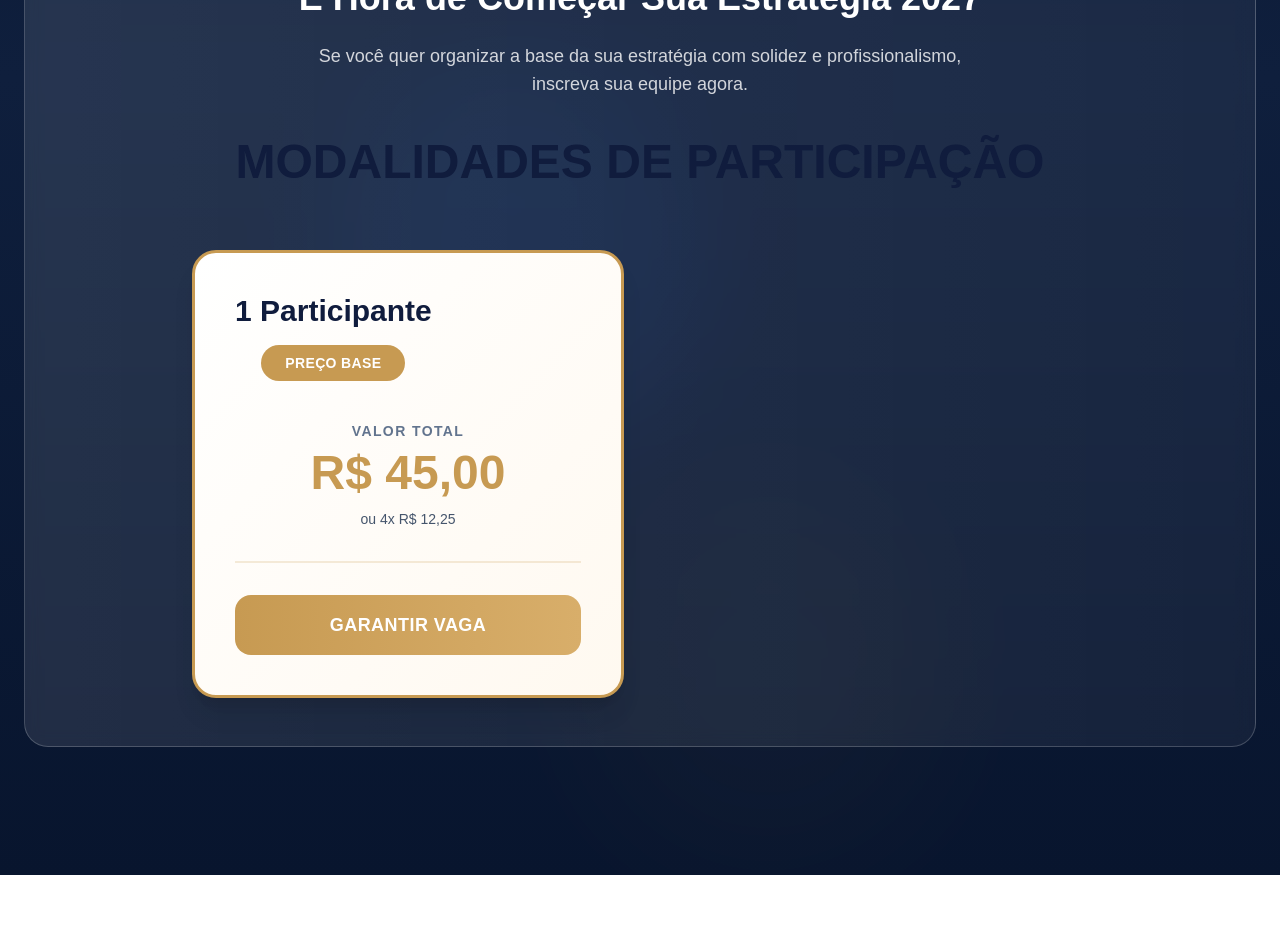
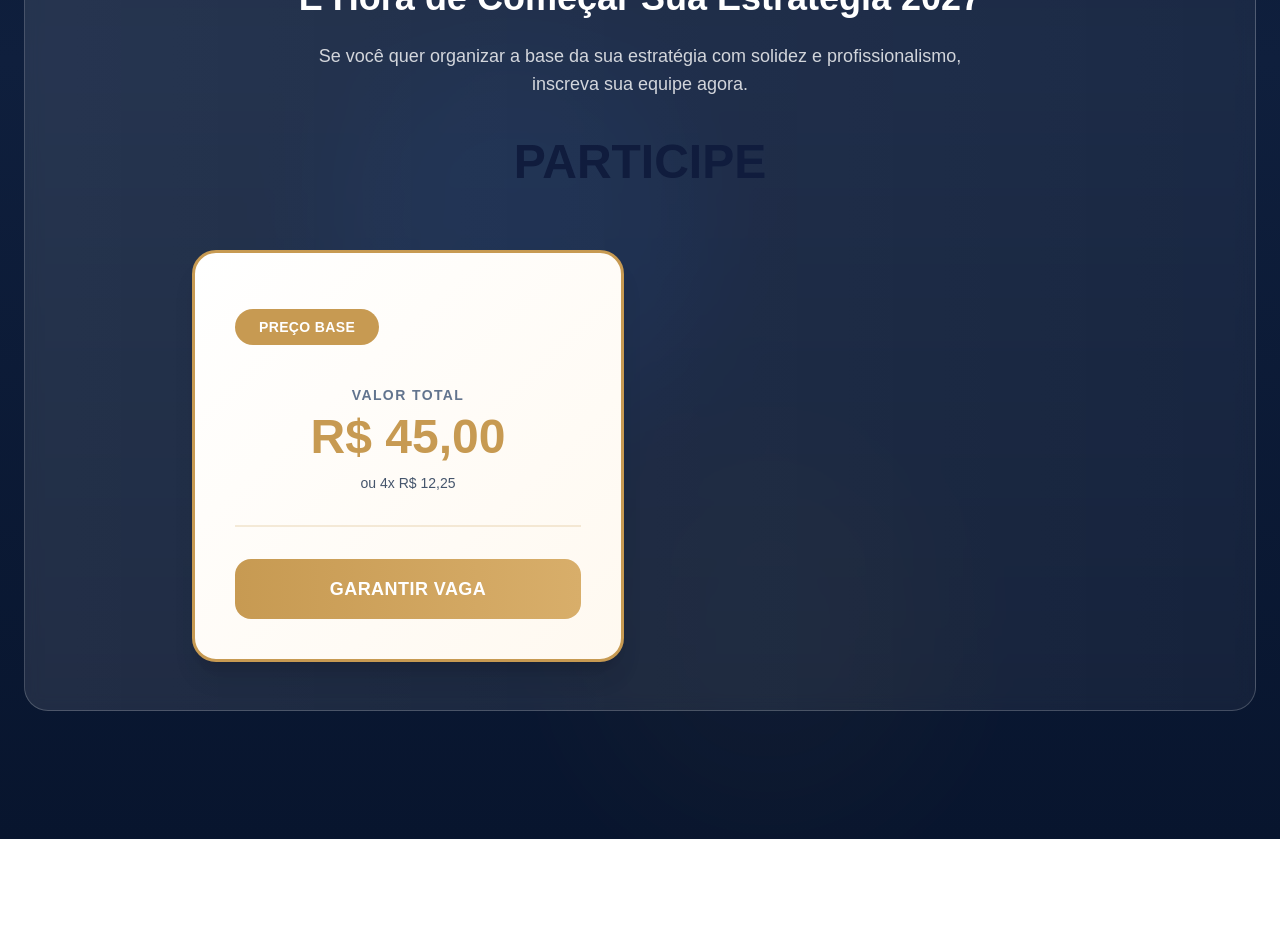
Before and after one commit to cleliapuc/ipge, a Next.js app: page / in a window 1280 px wide. Shown: the part 3880-4810 px from the top of the page. Built offline with nearby package versions, Linux system fonts and the light colour scheme.

Commit message:
layout novo

```diff
--- a/app/page.tsx
+++ b/app/page.tsx
@@ -452,7 +452,7 @@ export default function IPGEExecutiveSummit() {
             <p className="text-white/80 text-lg mb-10 max-w-2xl mx-auto">Se você quer organizar a base da sua estratégia com solidez e profissionalismo, inscreva sua equipe agora.</p>
 
   <div className="max-w-7xl mx-auto px-6">
-    <h2 className="text-5xl font-black text-[#101C3D] mb-16 text-center">MODALIDADES DE PARTICIPAÇÃO</h2>
+    <h2 className="text-5xl font-black text-[#101C3D] mb-16 text-center">PARTICIPE</h2>
 
     <div className="grid md:grid-cols-2 gap-8 max-w-4xl mx-auto">
 
@@ -460,7 +460,7 @@ export default function IPGEExecutiveSummit() {
       <div className="rounded-3xl p-10 border-3 border-[#C79A52] bg-gradient-to-br from-white to-[#FFF9F0] shadow-xl hover:shadow-2xl transition-all">
         <div className="flex items-start justify-between mb-10">
           <div>
-            <p className="text-2xl md:text-3xl font-black text-[#101C3D]">1 Participante</p>
+            <p className="text-2xl md:text-3xl font-black text-[#101C3D]"></p>
             <span className="inline-block bg-[#C79A52] text-white px-6 py-2 rounded-full text-sm font-black mt-4 uppercase tracking-wide">Preço Base</span>
           </div>
         </div>
```
